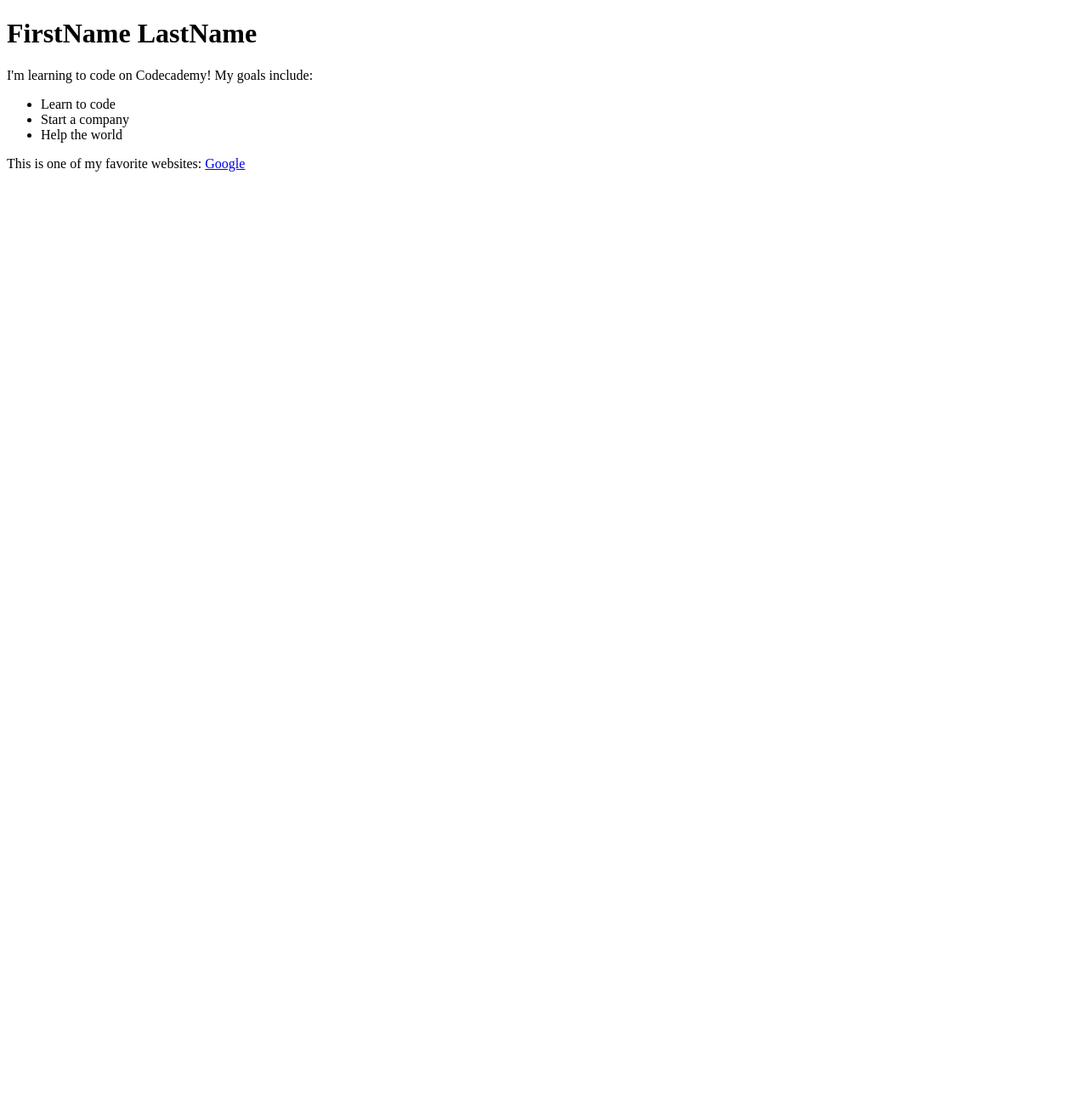
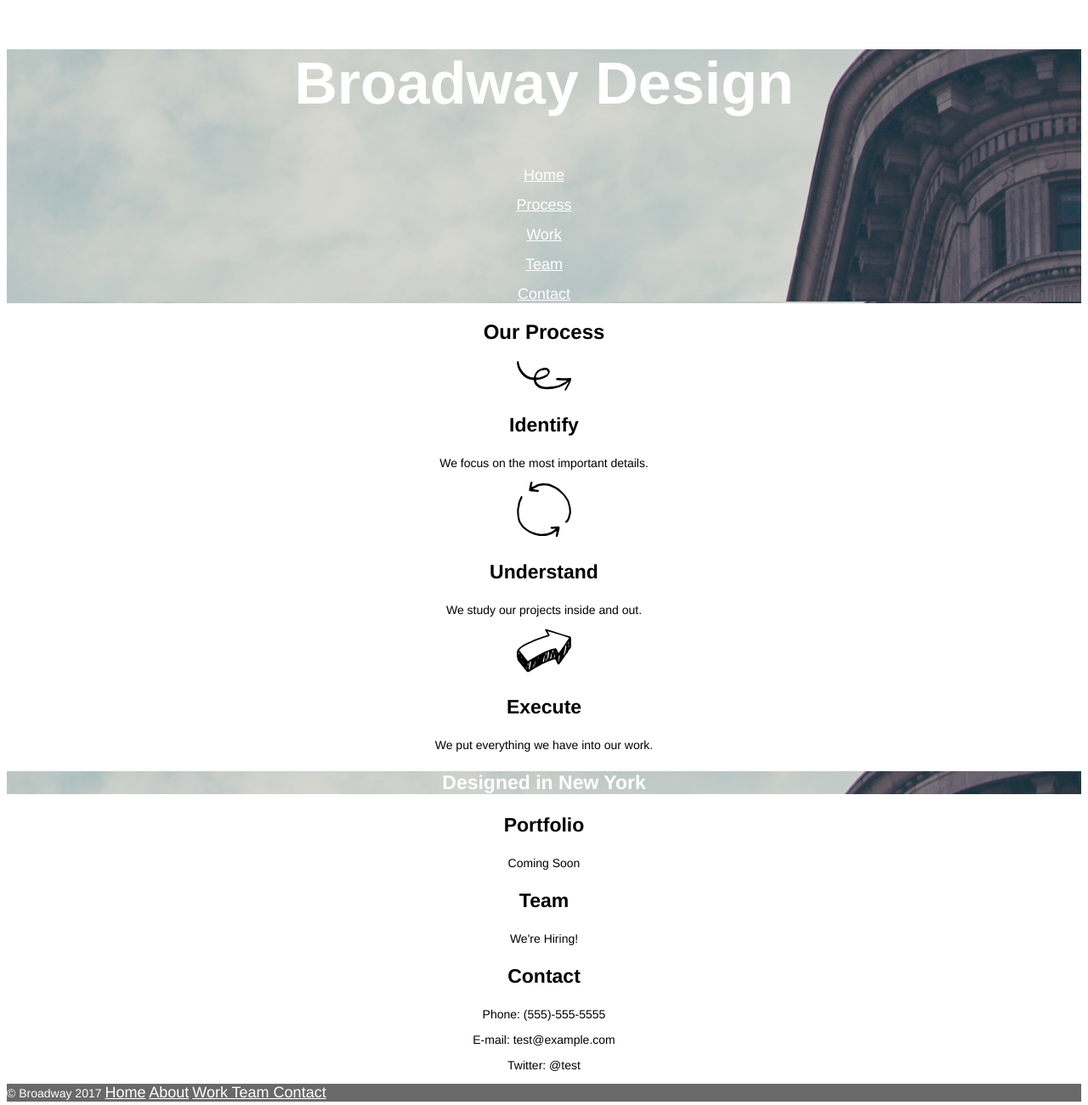
Before and after one commit to TheRawsky/BroadwayDesign, a plain HTML site: page index.html in a window 1280 px wide. Shown: the whole page at 85% size. Before the commit the page ends 800 px from the top, so only its background shows below. Drawn offline with Linux system fonts and the light colour scheme.

Commit message:
Final Version done

```diff
--- a/index.html
+++ b/index.html
@@ -6,15 +6,53 @@
 </head>
   <link href="./resources/css/style.css" type="text/css" rel="stylesheet">
 <body>
+<nav class="navigation">
+	<h1>Broadway Design</h1>
+    <p><a class="link" href="#">Home</a></p>
+    <p><a class="link" href="#process">Process</a></p>
+    <p><a class="link" href="#work">Work</a></p>
+    <p><a class="link" href="#team">Team</a></p>
+    <p><a class="link" href="#contact">Contact</a></p>
+</nav>
+<dev id="process">
+  <h2>Our Process</h2>
+  <object type="image/svg+xml" data="./resources/images/identify.svg">
+    Your browser does not support SVG
+  </object>
 
-	<h1>FirstName LastName</h1>
-<p>I'm learning to code on Codecademy! My goals include:</p>
-<ul>
-  <li>Learn to code</li>
-  <li>Start a company</li>
-  <li>Help the world</li>
-</ul>
-<p>This is one of my favorite websites: <a href="https://www.google.com/" target="_blank">Google</a></p>
+
+
+  <h3>Identify</h3>
+  <p>We focus on the most important details.</p>
+  <!--<p>This is one of my favoritide websites: <a href="https://www.google.com/" target="_blank">Google</a></p>
+  <-->
+  <object type="image/svg+xml" data="./resources/images/understand.svg">
+    Your browser does not support SVG
+  </object>
+  <h3>Understand</h3>
+  <p>We study our projects inside and out.</p>
+  <object type="image/svg+xml" data="./resources/images/execute.svg">
+    Your browser does not support SVG
+  </object>
+  <h3>Execute</h3>
+  <p>We put everything we have into our work.</p>
+  <h3 class="DesignedinNy"> Designed in New York</h3>
+</dev>
+<dev id="work">
+  <h3>Portfolio</h3>
+  <p>Coming Soon</p>
+</dev>
+<dev id="team">
+  <h3>Team</h3>
+  <p>We're Hiring!</p>
+</dev>
+<dev id="contact">
+  <h3>Contact</h3>
+  <p>Phone: (555)-555-5555</p>
+  <p>E-mail: test@example.com</p>
+  <p>Twitter: @test</p>
+</dev>
+  <p class="footer"><span class="co2pyright">© Broadway 2017</span><span> <a class="link" href="#"> Home</a> <a class="link" href="#process"> About</a> <a class="link" href="#work"> Work</a><a class="link" href="#team"> Team</a><a class="link" href="#contact"> Contact</a></span></p>
 
 </body>
 </html>
--- a/resources/css/style.css
+++ b/resources/css/style.css
@@ -0,0 +1,51 @@
+body {
+	text-align: center;
+	font-family: Helvetica;
+}
+.navigation {
+	background-image:url(../images/the-flatiron-building.png);
+	color: white;
+
+}
+
+.DesignedinNy {
+	background-image: url(../images/the-flatiron-building.png);
+	font-size: 23px;
+	font-weight: bold;
+	color: white;
+}
+
+h1 {
+	font-weight: bold;
+	font-size: 70px;
+}
+
+.link {
+	color: white;
+	font-size: 18px;
+
+}
+
+h2 {
+	fonz-size: 32;
+	font-weight: bold;
+}
+
+h3 {
+	font-size: 23px;
+	font-weight: bold;
+}
+
+p {
+	font-size: 14px;
+}
+.copyright {
+    font-size: 11px;
+	color: white;
+}
+
+.footer {
+	background-color: dimgray;
+	text-align: left;
+	color: white;
+}
```
